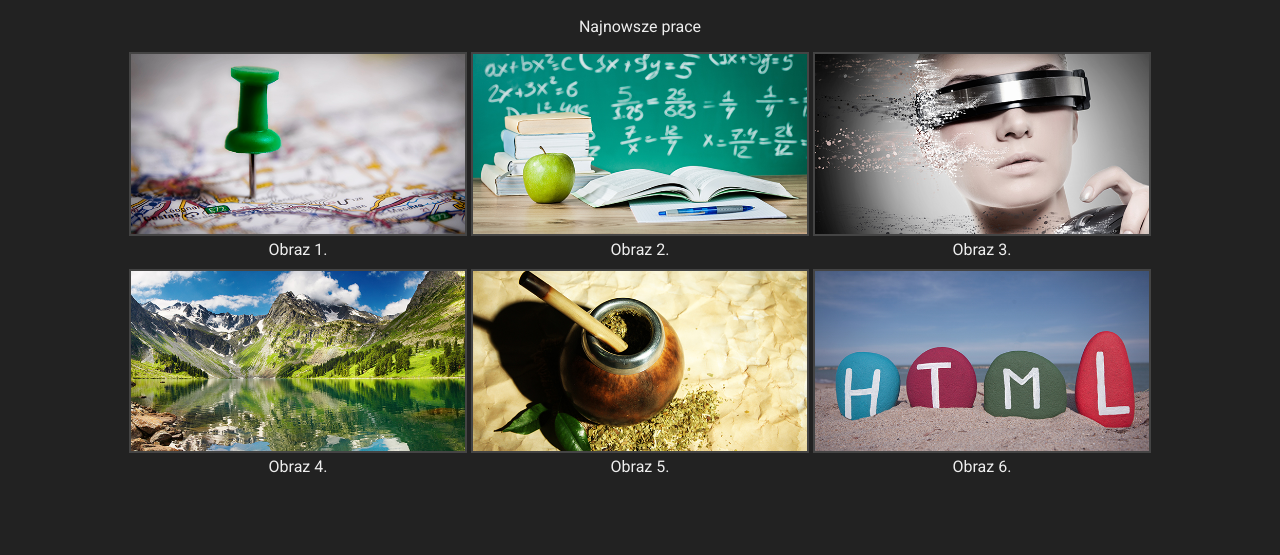
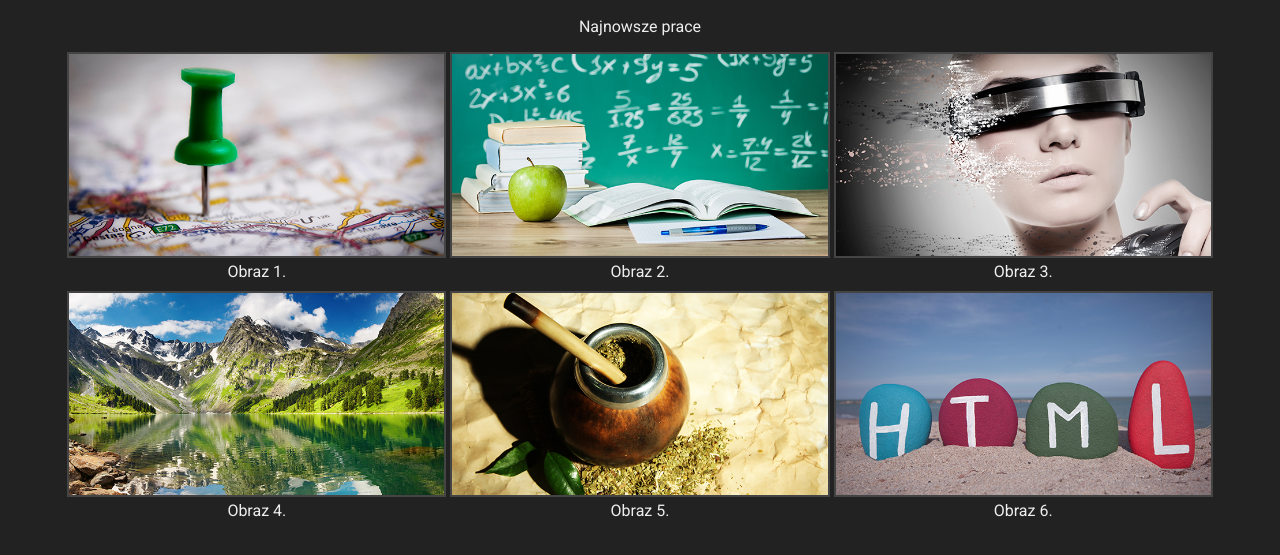
Before and after one commit to monika1krasinska/monika1krasinska.github.io, a plain HTML site: page warsztaty/rwd/index.html in a window 1280 px wide. Shown: the part 51-606 px from the top of the page. Drawn offline with Linux system fonts and the light colour scheme.

Commit message:
git commit -m "obrazki-responsywnosc"

```diff
--- a/warsztaty/rwd/css/responsive.css
+++ b/warsztaty/rwd/css/responsive.css
@@ -0,0 +1,25 @@
+    #gallery {
+        width:100%;
+    }
+
+@media all and (max-width: 480px) {
+    figure {
+        width:100%;
+        height:auto;
+    }
+}
+@media all and (min-width: 481px ) and (max-width: 768px) {
+    figure {
+        width:75%
+    }
+}
+@media all and (min-width: 769px ) and (max-width: 992px) {
+    figure {
+        width:40%
+    }
+}
+@media all and (min-width: 993px) {
+    figure {
+        width:30%
+    }
+}
--- a/warsztaty/rwd/index.html
+++ b/warsztaty/rwd/index.html
@@ -16,27 +16,27 @@
 			<p>Najnowsze prace</p>
 		</header>
 		<figure>
-			<img src="img/image1.jpg" alt="image 1">
+			<img src="img/image1.jpg" alt="image 1" class=obraz>
 			<figcaption>Obraz 1.</figcaption>
 		</figure>
 		<figure>
-			<img src="img/image2.jpg" alt="image 2">
+			<img src="img/image2.jpg" alt="image 2" class=obraz>
 			<figcaption>Obraz 2.</figcaption>
 		</figure>
 		<figure>
-			<img src="img/image3.jpg" alt="image 3">
+			<img src="img/image3.jpg" alt="image 3" class=obraz>
 			<figcaption>Obraz 3.</figcaption>
 		</figure>
 		<figure>
-			<img src="img/image4.jpg" alt="image 4">
+			<img src="img/image4.jpg" alt="image 4" class=obraz>
 			<figcaption>Obraz 4.</figcaption>
 		</figure>
 		<figure>
-			<img src="img/image5.jpg" alt="image 5">
+			<img src="img/image5.jpg" alt="image 5" class=obraz>
 			<figcaption>Obraz 5.</figcaption>
 		</figure>
 		<figure>
-			<img src="img/image6.jpg" alt="image 6">
+			<img src="img/image6.jpg" alt="image 6" class=obraz>
 			<figcaption>Obraz 6.</figcaption>
 		</figure>
 	</section>
```
